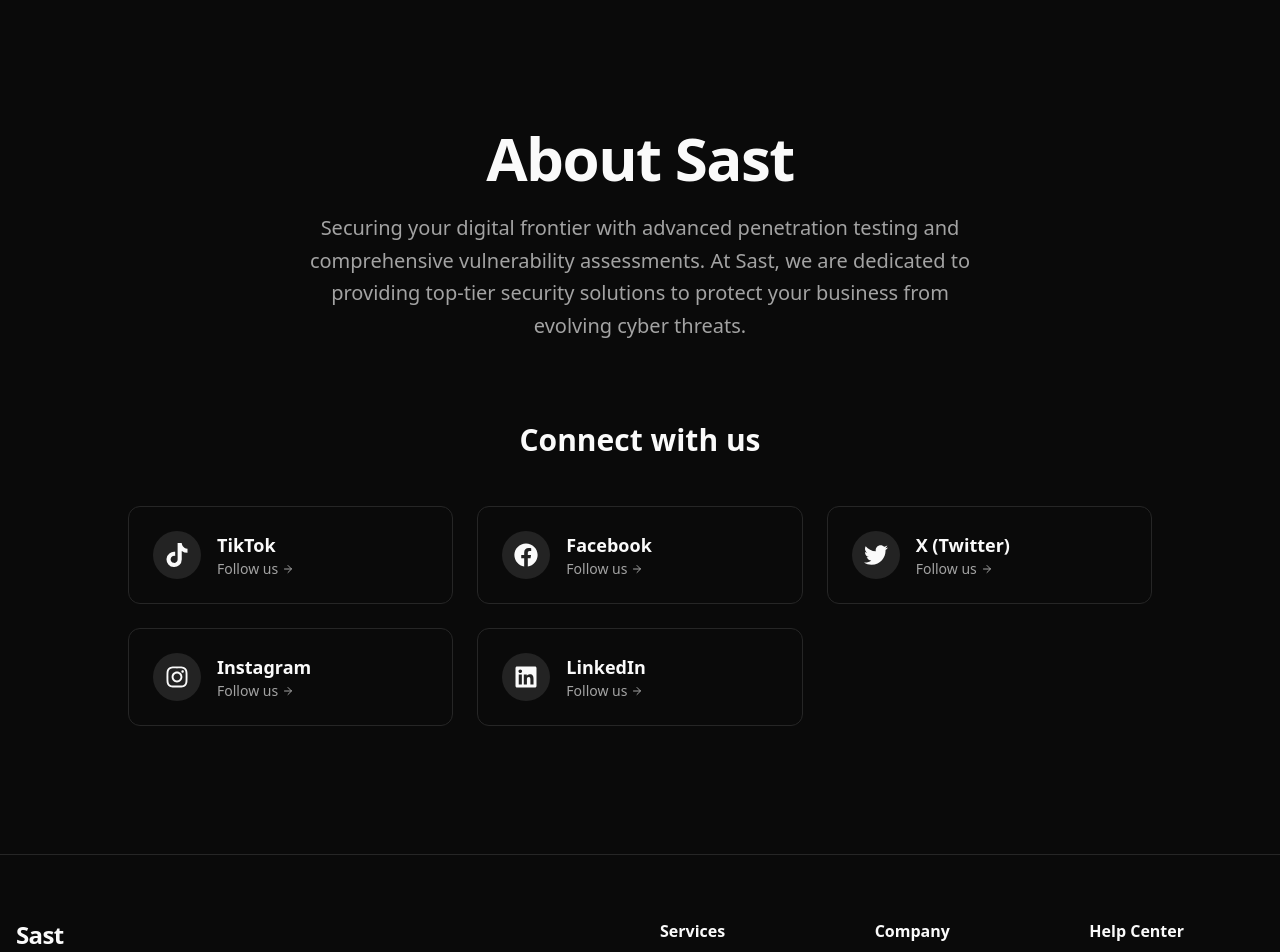
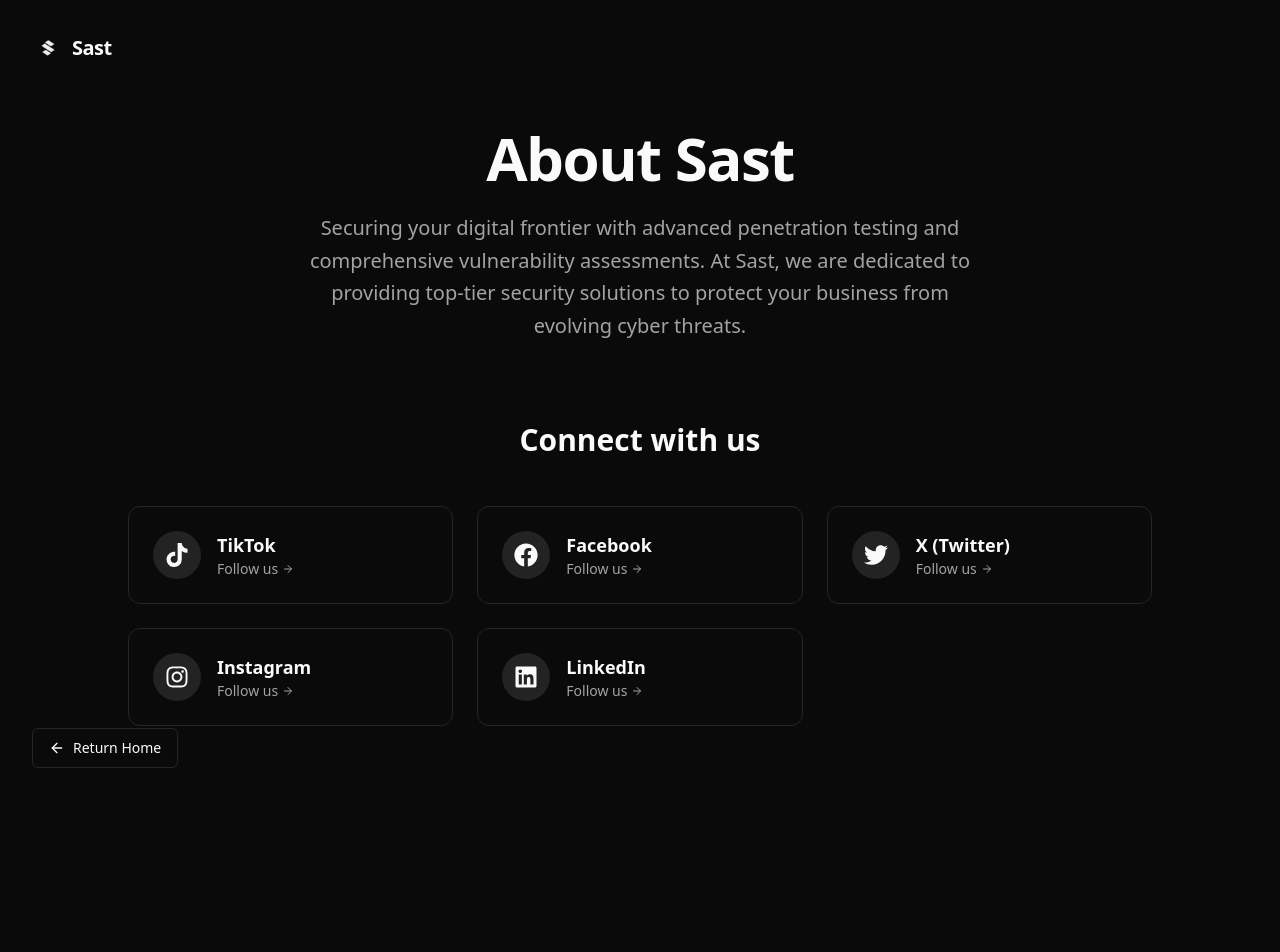
Before and after one commit to YUST777/sast_tech, a Next.js app in the folder web/: page /company in a window 1280 px wide. Shown: the top 952 px of the page. After the commit the page ends 854 px from the top, so only its background shows below. Built offline with nearby package versions, Linux system fonts and the light colour scheme.

Commit message:
Update logo and branding, revert hero banner

```diff
--- a/web/src/app/company/page.tsx
+++ b/web/src/app/company/page.tsx
@@ -1,7 +1,8 @@
 import Link from "next/link"
-import { Footer7 } from "@/components/ui/footer-7"
-import { ArrowRight } from "lucide-react"
+import Image from "next/image"
+import { ArrowLeft, ArrowRight } from "lucide-react"
 import { FaFacebook, FaInstagram, FaLinkedin, FaTwitter, FaTiktok } from "react-icons/fa"
+import { Button } from "@/components/ui/button"
 
 export default function CompanyPage() {
     const socialLinks = [
@@ -13,7 +14,19 @@
     ]
 
     return (
-        <main className="min-h-screen bg-background text-foreground">
+        <main className="min-h-screen bg-background text-foreground relative">
+            {/* Logo */}
+            <Link href="/" className="absolute z-50 top-8 left-8 flex items-center gap-2 hover:opacity-80 transition-opacity">
+                <Image
+                    src="/apple-touch-icon.png"
+                    alt="Sast Logo"
+                    width={32}
+                    height={32}
+                    className="size-8"
+                />
+                <span className="text-xl font-bold tracking-tight">Sast</span>
+            </Link>
+
             {/* Hero Section */}
             <div className="container mx-auto px-4 py-20 md:py-32">
                 <div className="mx-auto max-w-4xl text-center">
@@ -52,7 +65,20 @@
                     </div>
                 </div>
             </div>
-            <Footer7 />
+
+            {/* Return Button */}
+            <div className="fixed bottom-8 left-8 z-50">
+                <Button
+                    asChild
+                    variant="outline"
+                    className="gap-2"
+                >
+                    <Link href="/">
+                        <ArrowLeft className="size-4" />
+                        Return Home
+                    </Link>
+                </Button>
+            </div>
         </main>
     )
 }
--- a/web/src/components/ui/footer-7.tsx
+++ b/web/src/components/ui/footer-7.tsx
@@ -1,5 +1,8 @@
-import React from "react";
+"use client";
+
+import React, { useState } from "react";
 import { FaFacebook, FaInstagram, FaLinkedin, FaTwitter, FaTiktok } from "react-icons/fa";
+import { ChevronDown } from "lucide-react";
 
 interface Footer7Props {
     logo?: {
@@ -39,8 +42,12 @@
     },
     {
         title: "Help Center",
-        href: "/help-center",
-        links: [],
+        links: [
+            { name: "Contact Support", href: "/help-center#contact" },
+            { name: "Help Center", href: "/help-center" },
+            { name: "Sast Community", href: "/help-center#community" },
+            { name: "Sast Tech Pros", href: "/help-center#tech-pros" },
+        ],
     },
 ];
 
@@ -71,6 +78,8 @@
     copyright = "© 2026 Sast. All rights reserved.",
     legalLinks = defaultLegalLinks,
 }: Footer7Props) => {
+    const [hoveredSection, setHoveredSection] = useState<string | null>(null);
+
     return (
         <section className="pt-16 pb-8 bg-background border-t">
             <div className="container mx-auto px-4">
@@ -79,7 +88,6 @@
                         {/* Logo */}
                         <div className="flex items-center gap-2 lg:justify-start">
                             <a href={logo.url} className="flex items-center gap-2">
-                                {/* Placeholder for logo icon if src is not replaced yet, or keep text dominant */}
                                 <h2 className="text-2xl font-bold tracking-tight">{logo.title}</h2>
                             </a>
                         </div>
@@ -99,13 +107,50 @@
                     <div className="grid w-full gap-6 md:grid-cols-3 lg:gap-10">
                         {sections.map((section, sectionIdx) => (
                             <div key={sectionIdx}>
-                                {section.href ? (
+                                {section.links.length > 0 ? (
+                                    <div
+                                        className="relative"
+                                        onMouseEnter={() => setHoveredSection(section.title)}
+                                        onMouseLeave={() => setHoveredSection(null)}
+                                    >
+                                        <div className="flex items-center gap-1 mb-4 cursor-pointer group">
+                                            <h3 className="font-bold text-base group-hover:text-primary transition-colors">
+                                                {section.title}
+                                            </h3>
+                                            <ChevronDown
+                                                className={`size-4 text-muted-foreground transition-transform duration-200 ${
+                                                    hoveredSection === section.title ? "rotate-180" : ""
+                                                }`}
+                                            />
+                                        </div>
+                                        <div
+                                            className={`absolute top-full left-0 mt-0 min-w-[200px] z-50 rounded-lg border bg-background shadow-lg max-h-48 overflow-y-auto transition-all duration-200 ${
+                                                hoveredSection === section.title
+                                                    ? "opacity-100 translate-y-0 pointer-events-auto"
+                                                    : "opacity-0 -translate-y-1 pointer-events-none"
+                                            }`}
+                                        >
+                                            <div className="py-1">
+                                                {section.links.map((link, linkIdx) => (
+                                                    <a
+                                                        key={linkIdx}
+                                                        href={link.href}
+                                                        className="block px-4 py-2 text-sm text-muted-foreground hover:text-foreground hover:bg-muted transition-colors duration-200"
+                                                    >
+                                                        {link.name}
+                                                    </a>
+                                                ))}
+                                            </div>
+                                        </div>
+                                    </div>
+                                ) : section.href ? (
                                     <a href={section.href} className="group flex items-center mb-4">
                                         <h3 className="font-bold text-base group-hover:text-primary transition-colors">{section.title}</h3>
                                     </a>
                                 ) : (
                                     <h3 className="mb-4 font-bold text-base">{section.title}</h3>
                                 )}
+                                {section.links.length === 0 && (
                                     <ul className="space-y-3 text-sm text-muted-foreground">
                                         {section.links.map((link, linkIdx) => (
                                             <li
@@ -116,6 +161,7 @@
                                             </li>
                                         ))}
                                     </ul>
+                                )}
                             </div>
                         ))}
                     </div>
```
Lines whose indentation alone changed are shown as unchanged.
